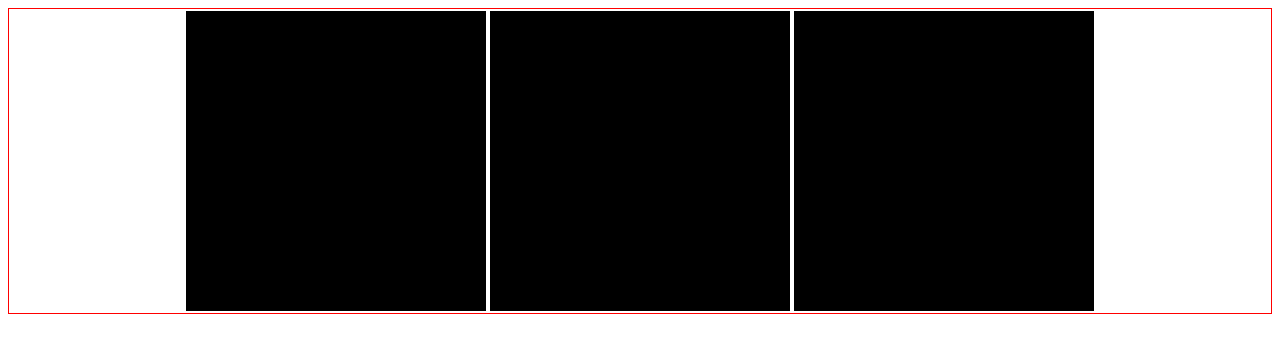
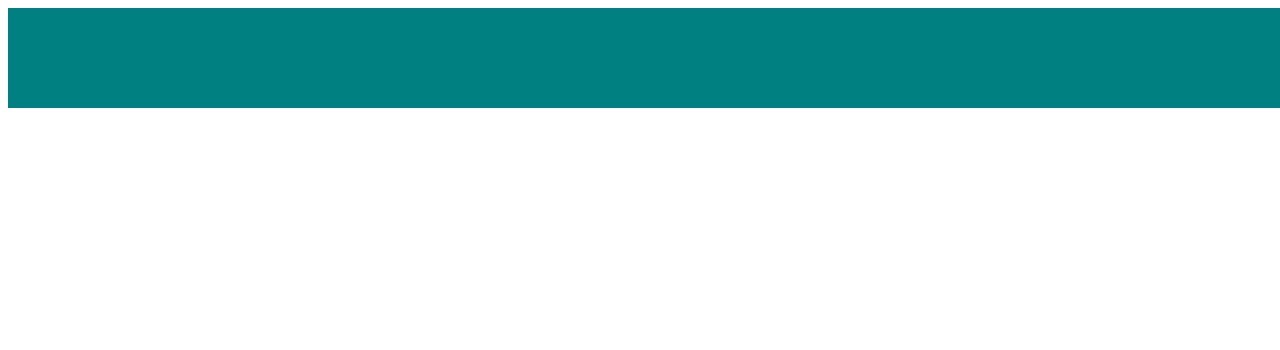
Before and after one commit to zharpervan/first-try, a plain HTML site: page index.html in a window 1280 px wide. Drawn offline with Linux system fonts and the light colour scheme.

Commit message:
animation

```diff
--- a/css/style.css
+++ b/css/style.css
@@ -1,11 +1,22 @@
-#parent{
-    border:solid red 1px;
-    display:flex;
-    justify-content: center;
+#wiggly-boi{
+    background-color: teal;
+    width: 100vw;
+    height: 100px;
 }
-.children{
-    width: 300px;
-    height: 300px;
-    background-color: black;
-    margin: 2px;
+#wiggly-boi:hover{
+    cursor: pointer;
+    animation: shrink forwards infinite;
 }
+@keyframes shrink{
+    0% {
+        background-color: tomato;
+    }
+    50% {
+        background-color: violet;
+    }
+    100% {
+        width: 50vw;
+        height: 50px;
+        background-color: wheat;
+    }
+}
--- a/index.html
+++ b/index.html
@@ -7,10 +7,7 @@
     <link rel="stylesheet" href="./css/style.css">
 </head>
 <body>
-    <div id="parent">
-        <div class="children"></div>
-        <div class="children"></div>
-        <div class="children"></div>
+    <div id="wiggly-boi">
     </div>
 </body>
 </html>
```
